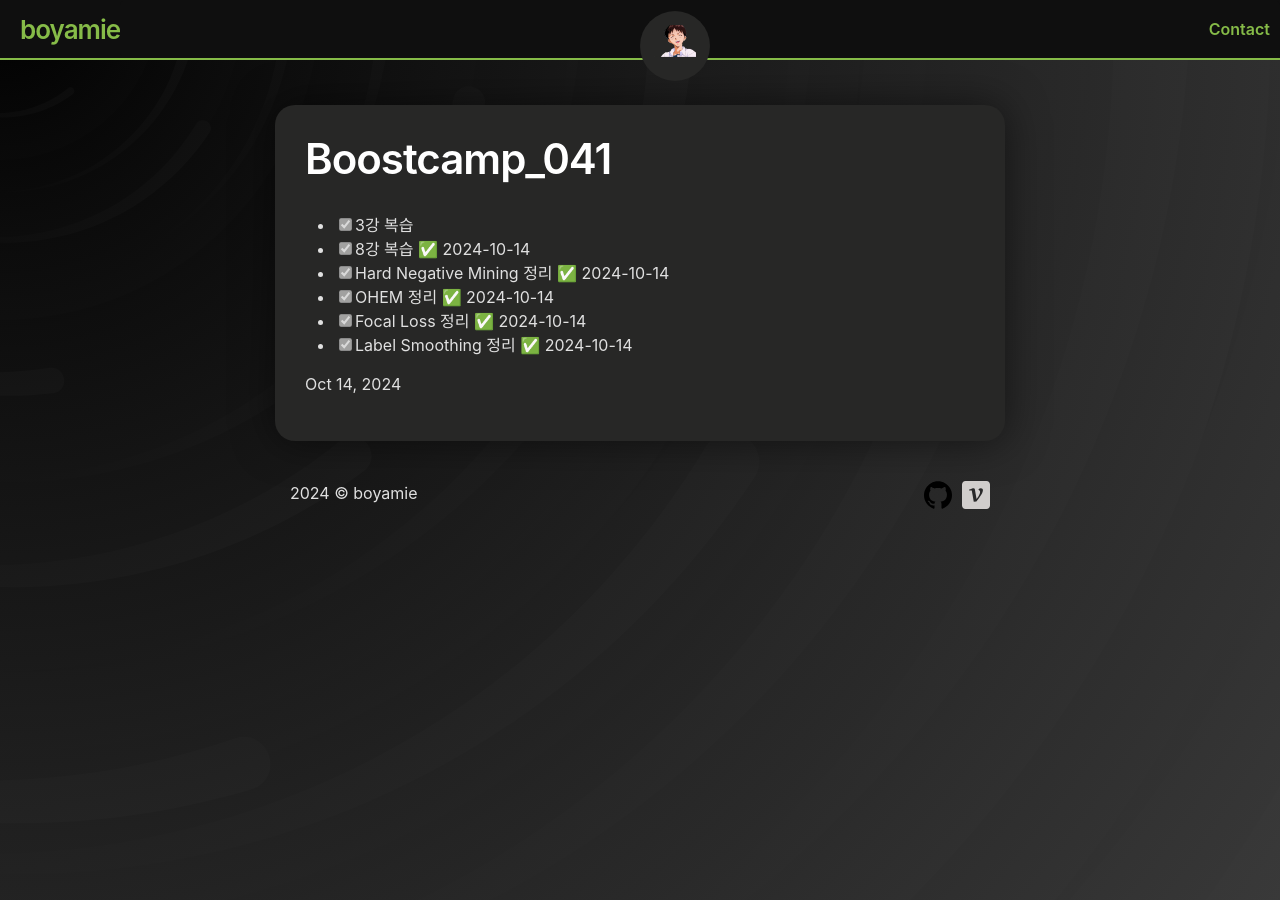
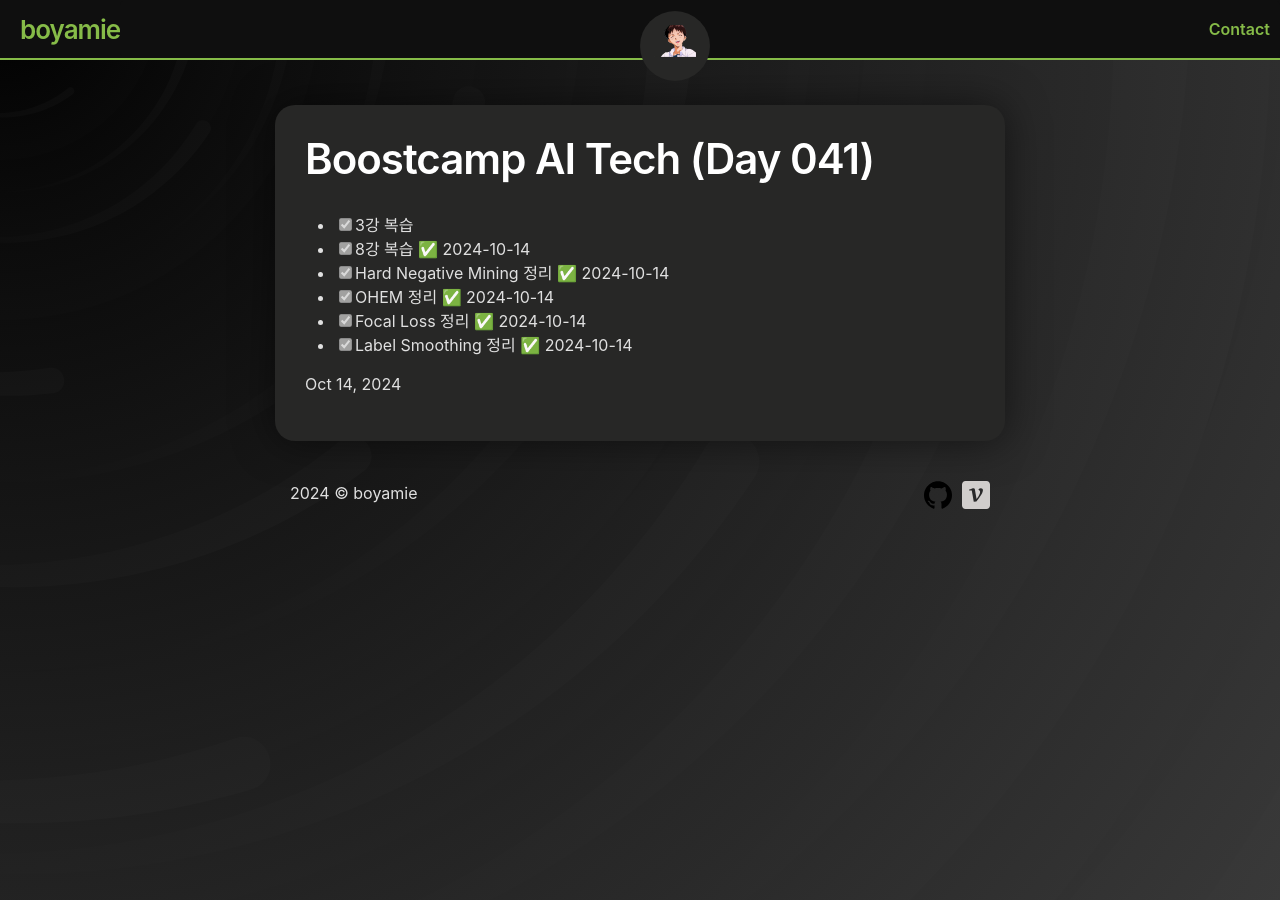
Before and after one commit to boyamie/boyamie.github.io, a Jekyll site: the page built from _posts/2024-10-14-boostcamp_041.md, in a window 1280 px wide. Built offline with Jekyll 4.4.1, drawn with Linux system fonts in a browser that asks for light colours; our own code applies the rules of GitHub Pages for plain Markdown files.

Commit message:
Update 2024-10-14-boostcamp_041.md

```diff
--- a/_posts/2024-10-14-boostcamp_041.md
+++ b/_posts/2024-10-14-boostcamp_041.md
@@ -1,3 +1,9 @@
+---
+title: "Boostcamp AI Tech (Day 041)"
+date: 2024-10-14
+layout: post
+tags: [Naver Boostcamp, daily report]
+---
 
 - [x] 3강 복습
 - [x] 8강 복습 ✅ 2024-10-14
```
